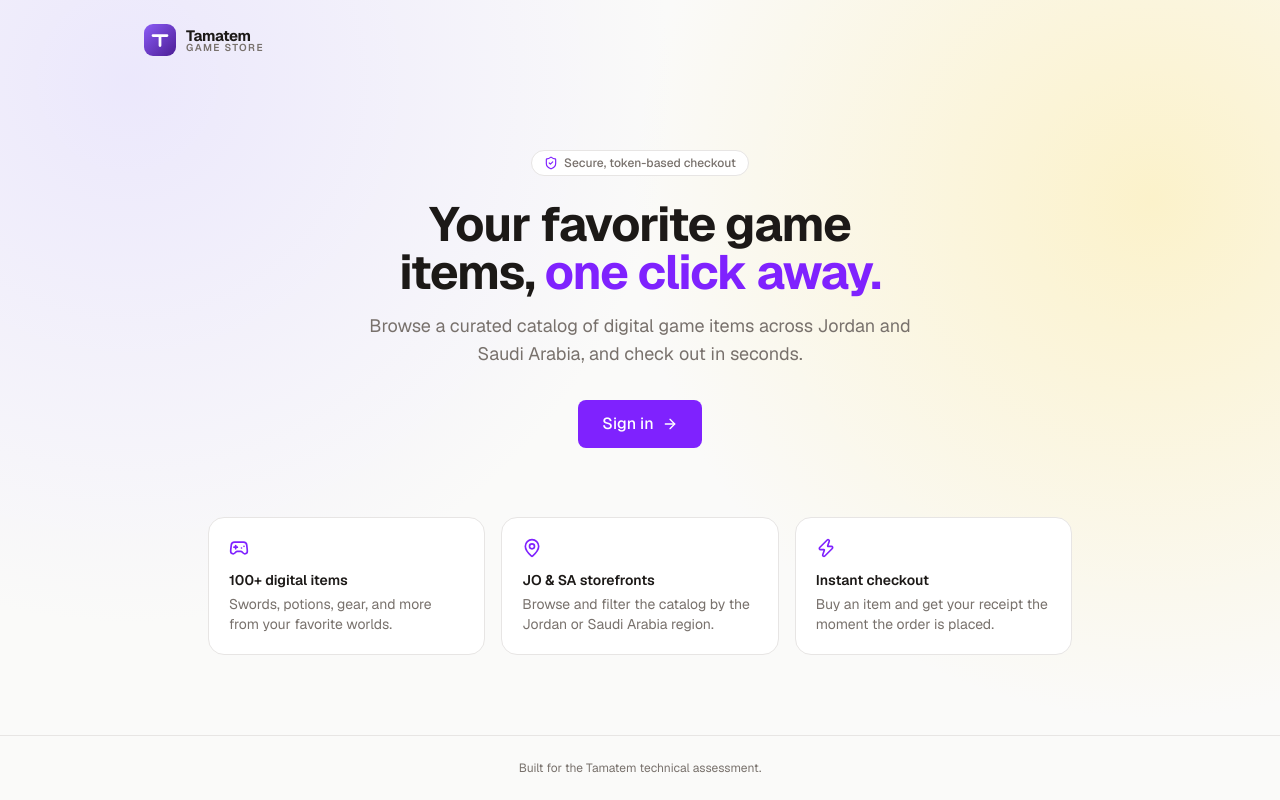
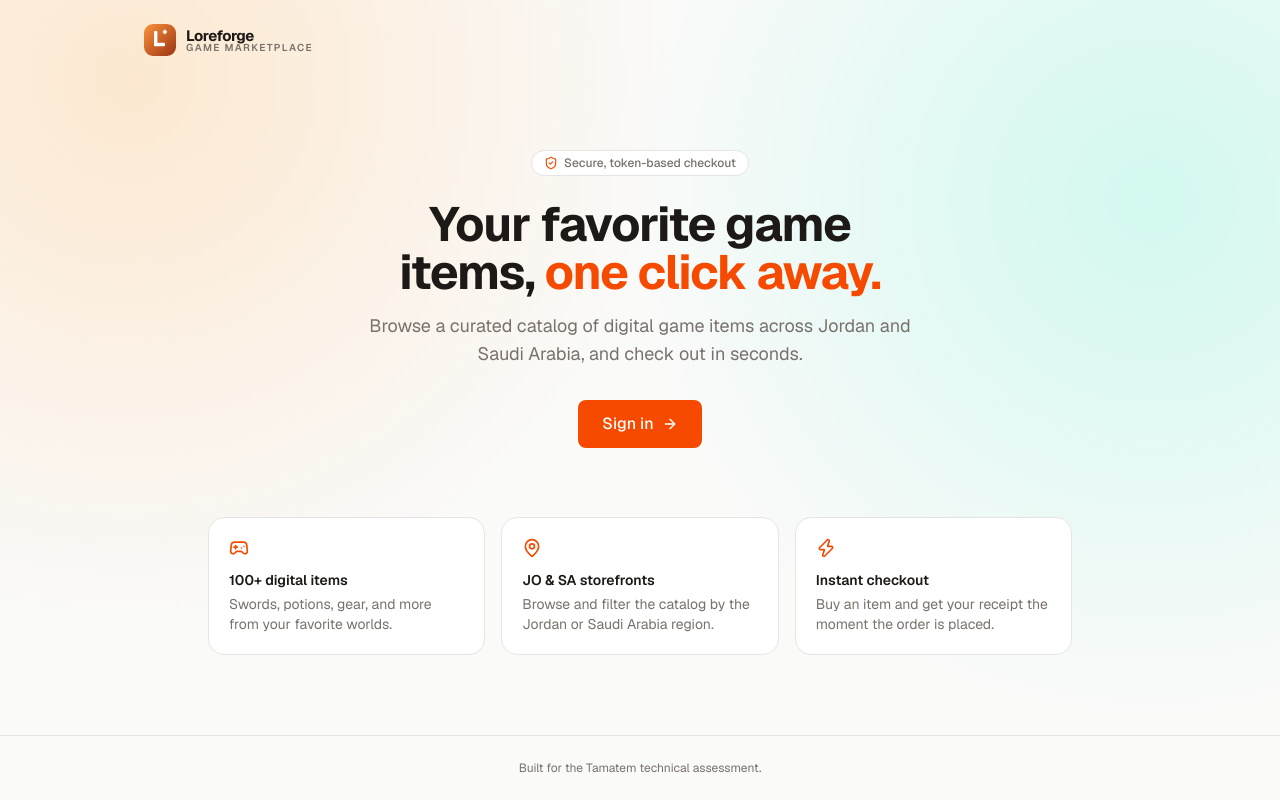
Before and after one commit to jacklusy/Loreforge-frontend, a Next.js app: page / in a window 1280 px wide. Built offline with nearby package versions, Linux system fonts and the light colour scheme; no server answers.

Commit message:
Rebrand to Loreforge: new palette, logo, favicon, and OG image

```diff
--- a/src/app/(protected)/products/[id]/page.tsx
+++ b/src/app/(protected)/products/[id]/page.tsx
@@ -37,8 +37,8 @@ export default function ProductDetailPage({ params }: ProductDetailPageProps) {
 
   useEffect(() => {
     document.title = product
-      ? `${product.title} · Tamatem Game Store`
-      : "Product · Tamatem Game Store";
+      ? `${product.title} · Loreforge`
+      : "Product · Loreforge";
   }, [product]);
 
   async function handleBuy(): Promise<void> {
--- a/src/app/(protected)/products/page.tsx
+++ b/src/app/(protected)/products/page.tsx
@@ -69,7 +69,7 @@ function ProductsPageContent() {
   );
 
   useEffect(() => {
-    document.title = "Products · Tamatem Game Store";
+    document.title = "Products · Loreforge";
   }, []);
 
   return (
--- a/src/app/(protected)/receipt/[orderId]/page.tsx
+++ b/src/app/(protected)/receipt/[orderId]/page.tsx
@@ -29,7 +29,7 @@ export default function ReceiptPage({ params }: ReceiptPageProps) {
   );
 
   useEffect(() => {
-    document.title = "Receipt · Tamatem Game Store";
+    document.title = "Receipt · Loreforge";
   }, []);
 
   if (isLoading) {
--- a/src/app/globals.css
+++ b/src/app/globals.css
@@ -3,9 +3,10 @@
 /*
  * Design tokens. Semantic names (brand/accent/surface/stroke/muted) rather than
  * raw color utilities everywhere, so the palette can change in one place without
- * touching every component. Brand = violet (navigation, links, primary actions),
- * accent = amber (buy/purchase actions) — a deliberate two-color identity instead
- * of a single default blue.
+ * touching every component. Brand = a forge orange (navigation, links, primary
+ * actions), accent = a rune teal (buy/purchase actions) — Loreforge's fire-and-
+ * magic identity, and a deliberate two-color pairing instead of a single default
+ * blue.
  */
 :root {
   --background: #fafaf9;
@@ -38,29 +39,29 @@
   --font-sans: var(--font-geist-sans);
   --font-mono: var(--font-geist-mono);
 
-  --color-brand-50: var(--color-violet-50);
-  --color-brand-100: var(--color-violet-100);
-  --color-brand-200: var(--color-violet-200);
-  --color-brand-300: var(--color-violet-300);
-  --color-brand-400: var(--color-violet-400);
-  --color-brand-500: var(--color-violet-500);
-  --color-brand-600: var(--color-violet-600);
-  --color-brand-700: var(--color-violet-700);
-  --color-brand-800: var(--color-violet-800);
-  --color-brand-900: var(--color-violet-900);
-  --color-brand-950: var(--color-violet-950);
+  --color-brand-50: var(--color-orange-50);
+  --color-brand-100: var(--color-orange-100);
+  --color-brand-200: var(--color-orange-200);
+  --color-brand-300: var(--color-orange-300);
+  --color-brand-400: var(--color-orange-400);
+  --color-brand-500: var(--color-orange-500);
+  --color-brand-600: var(--color-orange-600);
+  --color-brand-700: var(--color-orange-700);
+  --color-brand-800: var(--color-orange-800);
+  --color-brand-900: var(--color-orange-900);
+  --color-brand-950: var(--color-orange-950);
 
-  --color-accent-50: var(--color-amber-50);
-  --color-accent-100: var(--color-amber-100);
-  --color-accent-200: var(--color-amber-200);
-  --color-accent-300: var(--color-amber-300);
-  --color-accent-400: var(--color-amber-400);
-  --color-accent-500: var(--color-amber-500);
-  --color-accent-600: var(--color-amber-600);
-  --color-accent-700: var(--color-amber-700);
-  --color-accent-800: var(--color-amber-800);
-  --color-accent-900: var(--color-amber-900);
-  --color-accent-950: var(--color-amber-950);
+  --color-accent-50: var(--color-teal-50);
+  --color-accent-100: var(--color-teal-100);
+  --color-accent-200: var(--color-teal-200);
+  --color-accent-300: var(--color-teal-300);
+  --color-accent-400: var(--color-teal-400);
+  --color-accent-500: var(--color-teal-500);
+  --color-accent-600: var(--color-teal-600);
+  --color-accent-700: var(--color-teal-700);
+  --color-accent-800: var(--color-teal-800);
+  --color-accent-900: var(--color-teal-900);
+  --color-accent-950: var(--color-teal-950);
 }
 
 body {
--- a/src/app/layout.tsx
+++ b/src/app/layout.tsx
@@ -19,19 +19,19 @@ const SITE_DESCRIPTION =
 export const metadata: Metadata = {
   metadataBase: new URL(process.env.NEXT_PUBLIC_SITE_URL ?? "http://localhost:3000"),
   title: {
-    default: "Tamatem Game Store",
-    template: "%s · Tamatem Game Store",
+    default: "Loreforge",
+    template: "%s · Loreforge",
   },
   description: SITE_DESCRIPTION,
   openGraph: {
-    title: "Tamatem Game Store",
+    title: "Loreforge",
     description: SITE_DESCRIPTION,
-    siteName: "Tamatem Game Store",
+    siteName: "Loreforge",
     type: "website",
   },
   twitter: {
     card: "summary_large_image",
-    title: "Tamatem Game Store",
+    title: "Loreforge",
     description: SITE_DESCRIPTION,
   },
 };
--- a/src/app/opengraph-image.tsx
+++ b/src/app/opengraph-image.tsx
@@ -1,6 +1,6 @@
 import { ImageResponse } from "next/og";
 
-export const alt = "Tamatem Game Store";
+export const alt = "Loreforge";
 export const size = { width: 1200, height: 630 };
 export const contentType = "image/png";
 
@@ -15,7 +15,7 @@ export default function Image() {
           flexDirection: "column",
           alignItems: "center",
           justifyContent: "center",
-          background: "linear-gradient(135deg, #2E1065 0%, #4C1D95 45%, #7C3AED 100%)",
+          background: "linear-gradient(135deg, #431407 0%, #9A3412 45%, #FB923C 100%)",
           color: "white",
           fontFamily: "sans-serif",
         }}
@@ -32,10 +32,10 @@ export default function Image() {
             marginBottom: 40,
           }}
         >
-          <div style={{ display: "flex", fontSize: 68, fontWeight: 700 }}>T</div>
+          <div style={{ display: "flex", fontSize: 68, fontWeight: 700 }}>L</div>
         </div>
         <div style={{ display: "flex", fontSize: 72, fontWeight: 700, letterSpacing: -1 }}>
-          Tamatem
+          Loreforge
         </div>
         <div
           style={{
@@ -48,7 +48,7 @@ export default function Image() {
             opacity: 0.85,
           }}
         >
-          Game Store
+          Game Marketplace
         </div>
       </div>
     ),
--- a/src/app/page.tsx
+++ b/src/app/page.tsx
@@ -30,7 +30,7 @@ export default function HomePage() {
     <div className="relative flex min-h-screen flex-col overflow-hidden">
       <div
         aria-hidden="true"
-        className="pointer-events-none absolute inset-0 -z-10 bg-[radial-gradient(circle_at_10%_10%,theme(colors.violet.200/0.5),transparent_40%),radial-gradient(circle_at_90%_25%,theme(colors.amber.200/0.4),transparent_40%)] dark:bg-[radial-gradient(circle_at_10%_10%,theme(colors.violet.900/0.3),transparent_40%),radial-gradient(circle_at_90%_25%,theme(colors.amber.900/0.2),transparent_40%)]"
+        className="pointer-events-none absolute inset-0 -z-10 bg-[radial-gradient(circle_at_10%_10%,theme(colors.orange.200/0.5),transparent_40%),radial-gradient(circle_at_90%_25%,theme(colors.teal.200/0.4),transparent_40%)] dark:bg-[radial-gradient(circle_at_10%_10%,theme(colors.orange.900/0.3),transparent_40%),radial-gradient(circle_at_90%_25%,theme(colors.teal.900/0.25),transparent_40%)]"
       />
 
       <header className="mx-auto flex w-full max-w-5xl items-center justify-between px-4 py-6">
--- a/src/components/ui/Logo.tsx
+++ b/src/components/ui/Logo.tsx
@@ -1,21 +1,32 @@
-/** The brand mark: a gradient badge with a "T" glyph, used in the header, the
- * favicon-adjacent OG image, and the login/landing screens. */
+/** The brand mark: a gradient badge with an "L" + spark glyph — a forge striking
+ * off a spark — used in the header, favicon, OG image, and auth/landing screens. */
 export function LogoMark({ className }: { className?: string }) {
   return (
     <svg viewBox="0 0 32 32" fill="none" className={className} aria-hidden="true">
-      <rect width="32" height="32" rx="9" fill="url(#tamatem-logo-gradient)" />
-      <path d="M9 11.5h14M16 11.5v10" stroke="white" strokeWidth="2.75" strokeLinecap="round" />
+      <rect width="32" height="32" rx="9" fill="url(#loreforge-logo-gradient)" />
+      <rect x="10" y="7" width="3.4" height="15" rx="1" fill="white" />
+      <rect x="10" y="18.8" width="11" height="3.4" rx="1" fill="white" />
+      <rect
+        x="19"
+        y="6"
+        width="3.8"
+        height="3.8"
+        rx="0.9"
+        fill="white"
+        opacity="0.9"
+        transform="rotate(45 20.9 7.9)"
+      />
       <defs>
         <linearGradient
-          id="tamatem-logo-gradient"
+          id="loreforge-logo-gradient"
           x1="0"
           y1="0"
           x2="32"
           y2="32"
           gradientUnits="userSpaceOnUse"
         >
-          <stop stopColor="#8B5CF6" />
-          <stop offset="1" stopColor="#4C1D95" />
+          <stop stopColor="#FB923C" />
+          <stop offset="1" stopColor="#9A3412" />
         </linearGradient>
       </defs>
     </svg>
@@ -28,9 +39,9 @@ export function Logo({ className }: { className?: string }) {
     <span className={`inline-flex items-center gap-2.5 ${className ?? ""}`}>
       <LogoMark className="h-8 w-8 shrink-0" />
       <span className="flex flex-col leading-none">
-        <span className="text-[15px] font-bold tracking-tight text-foreground">Tamatem</span>
+        <span className="text-[15px] font-bold tracking-tight text-foreground">Loreforge</span>
         <span className="text-[10px] font-semibold tracking-[0.14em] text-muted-foreground uppercase">
-          Game Store
+          Game Marketplace
         </span>
       </span>
     </span>
```
Also changed, not shown: src/app/icon.svg.
